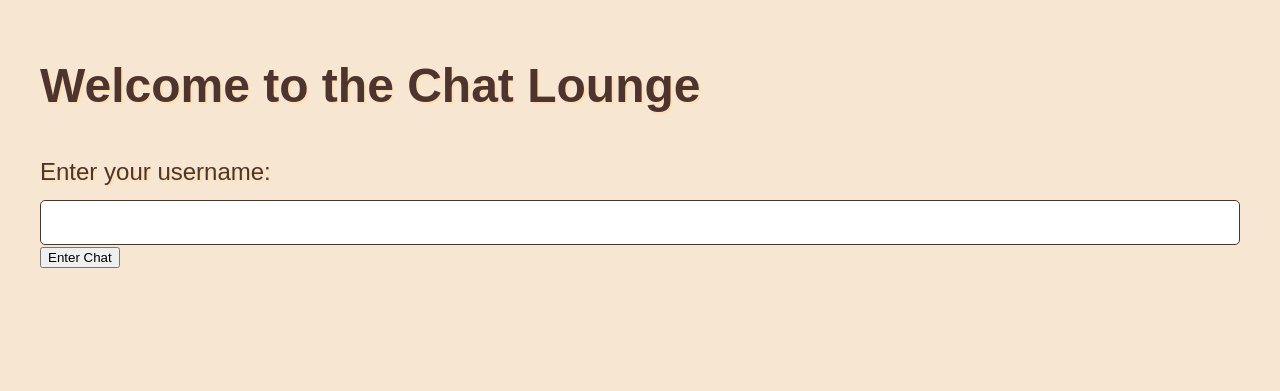
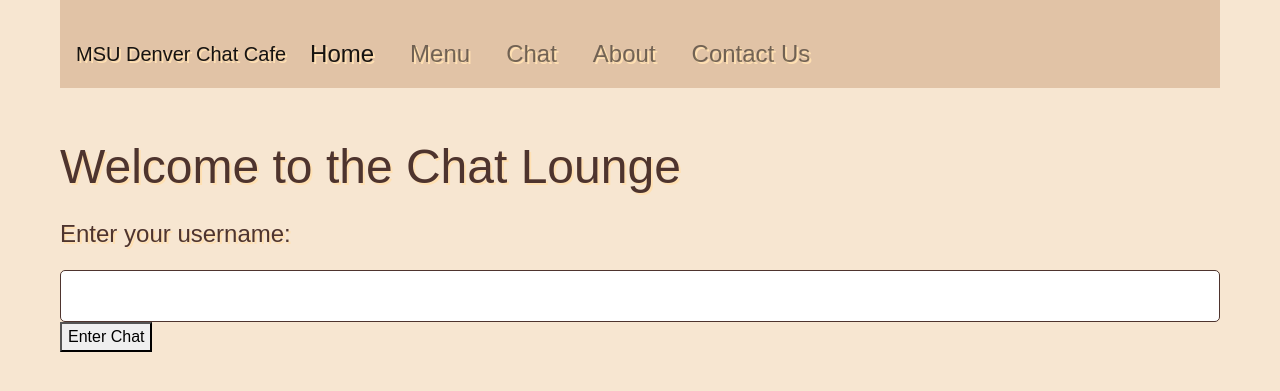
Before and after one commit to nnoor20/ChatCafe, a Flask app: page /index in a window 1280 px wide. Shown: the top 391 px of the page. Run offline with Flask 3, Linux system fonts and the light colour scheme; some libraries are stand-ins or nearby versions.

Commit message:
updated base.html

```diff
--- a/templates/base.html
+++ b/templates/base.html
@@ -1,19 +1,32 @@
-<!DOCTYPE html>
-<html lang="en">
-  <head>
-    <meta charset="UTF-8" />
-    <title>Chat</title>
-   <!-- Added in theme -->
-   <link rel="stylesheet" type="text/css" href="{{ url_for('static', filename='style.css') }}">
-   {% block additional_styles %}{% endblock %}
-   <script
-    <script
-      src="https://cdnjs.cloudflare.com/ajax/libs/socket.io/4.0.1/socket.io.js"
-      integrity="sha512-q/dWJ3kcmjBLU4Qc47E4A9kTB4m3wuTY7vkFJDTZKjTs8jhyGQnaUrxa0Ytd0ssMZhbNua9hE+E7Qv1j+DyZwA=="
-      crossorigin="anonymous"
-    ></script>
-  </head>
-  <body>
-    <div class="content">{% block content %} {% endblock %}</div>
-  </body>
+<html>
+    <head>
+        <!-- bootstrap nav bar link -->
+        <link rel="stylesheet" href="https://cdn.jsdelivr.net/npm/bootstrap@4.3.1/dist/css/bootstrap.min.css" integrity="sha384-ggOyR0iXCbMQv3Xipma34MD+dH/1fQ784/j6cY/iJTQUOhcWr7x9JvoRxT2MZw1T" crossorigin="anonymous">
+        <!-- Link to an external CSS file for styling -->
+        <link rel="stylesheet" type="text/css" href="{{ url_for('static', filename='style.css') }}">
+        <title>{% block title %}{% endblock %}</title>
+    </head>
+    <body>
+        <nav class="navbar navbar-expand-lg navbar-light" style="background-color: #e1c3a6;">
+            <a class="navbar-brand" href="#">MSU Denver Chat Cafe</a>
+            <button class="navbar-toggler" type="button" data-toggle="collapse" data-target="#navbarNavAltMarkup" aria-controls="navbarNavAltMarkup" aria-expanded="false" aria-label="Toggle navigation">
+                <span class="navbar-toggler-icon"></span>
+            </button>
+            <div class="collapse navbar-collapse" id="navbarNavAltMarkup">
+                <div class="navbar-nav">
+                    <a class="nav-item nav-link active" href="/">Home <span class="sr-only">(current)</span></a>
+                    <a class="nav-item nav-link" href="/#menu">Menu</a>
+                    <a class="nav-item nav-link" href="/index">Chat</a>
+                    <a class="nav-item nav-link" href="/#about">About</a>
+                    <a class="nav-item nav-link" href="/#contact">Contact Us</a>
+                </div>
+            </div>
+        </nav>
+        {% block content %}
+        {% endblock %}
+        <!-- bootstrap necessary scripts -->
+        <script src="https://code.jquery.com/jquery-3.3.1.slim.min.js" integrity="sha384-q8i/X+965DzO0rT7abK41JStQIAqVgRVzpbzo5smXKp4YfRvH+8abtTE1Pi6jizo" crossorigin="anonymous"></script>
+        <script src="https://cdn.jsdelivr.net/npm/popper.js@1.14.7/dist/umd/popper.min.js" integrity="sha384-UO2eT0CpHqdSJQ6hJty5KVphtPhzWj9WO1clHTMGa3JDZwrnQq4sF86dIHNDz0W1" crossorigin="anonymous"></script>
+        <script src="https://cdn.jsdelivr.net/npm/bootstrap@4.3.1/dist/js/bootstrap.min.js" integrity="sha384-JjSmVgyd0p3pXB1rRibZUAYoIIy6OrQ6VrjIEaFf/nJGzIxFDsf4x0xIM+B07jRM" crossorigin="anonymous"></script>
+    </body>
 </html>
```
